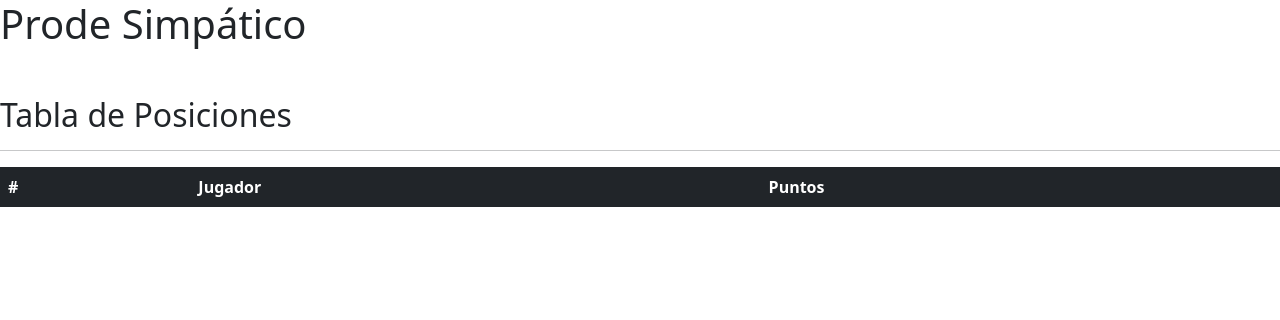
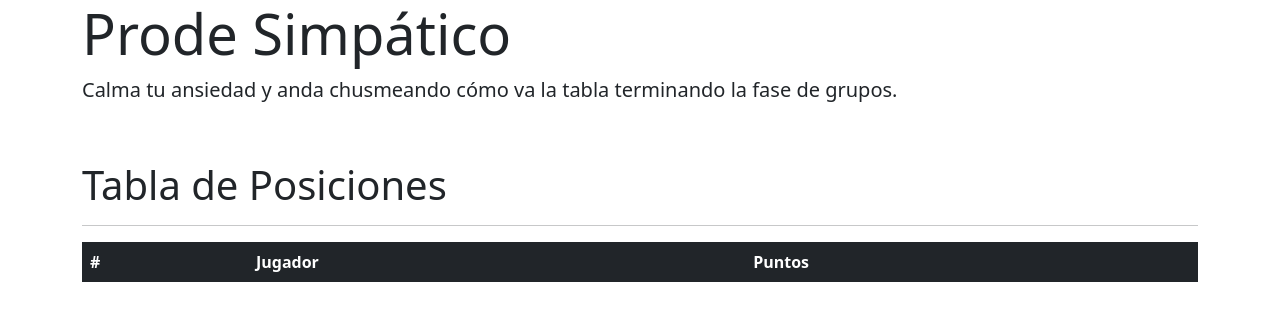
Before and after one commit to anibalvenezia/prode-simpatico, a plain HTML site: page index.html in a window 1280 px wide. Drawn offline with nearby package versions, Linux system fonts and the light colour scheme; no server answers.

Commit message:
Estilo y contenedor

```diff
--- a/index.html
+++ b/index.html
@@ -19,10 +19,19 @@
     <title>El Prode Simpático!</title>
   </head>
   <body>
-    <h1>Prode Simpático</h1>
+    <div class="jumbotron jumbotron-fluid">
+      <div class="container">
+        <h1 class="display-4">Prode Simpático</h1>
+        <p class="lead">
+          Calma tu ansiedad y anda chusmeando cómo va la tabla terminando la
+          fase de grupos.
+        </p>
+      </div>
+    </div>
+    <div class="container">
       <div id="cards" class="d-flex flex-row bd-highlight mb-3"></div>
       <br />
-    <h2>Tabla de Posiciones</h2>
+      <h2 class="display-6">Tabla de Posiciones</h2>
       <hr />
       <table class="table table-dark table-striped" id="tabla">
         <thead>
@@ -34,6 +43,7 @@
         </thead>
         <tbody id="body"></tbody>
       </table>
+    </div>
 
     <!-- Optional JavaScript; choose one of the two! -->
 
@@ -44,11 +54,5 @@
       crossorigin="anonymous"
     ></script>
     <script src="index.js"></script>
-
-    <!-- Option 2: Separate Popper and Bootstrap JS -->
-    <!--
-    <script src="https://cdn.jsdelivr.net/npm/@popperjs/core@2.9.2/dist/umd/popper.min.js" integrity="sha384-IQsoLXl5PILFhosVNubq5LC7Qb9DXgDA9i+tQ8Zj3iwWAwPtgFTxbJ8NT4GN1R8p" crossorigin="anonymous"></script>
-    <script src="https://cdn.jsdelivr.net/npm/bootstrap@5.0.2/dist/js/bootstrap.min.js" integrity="sha384-cVKIPhGWiC2Al4u+LWgxfKTRIcfu0JTxR+EQDz/bgldoEyl4H0zUF0QKbrJ0EcQF" crossorigin="anonymous"></script>
-    -->
   </body>
 </html>
```
Lines whose indentation alone changed are shown as unchanged.
